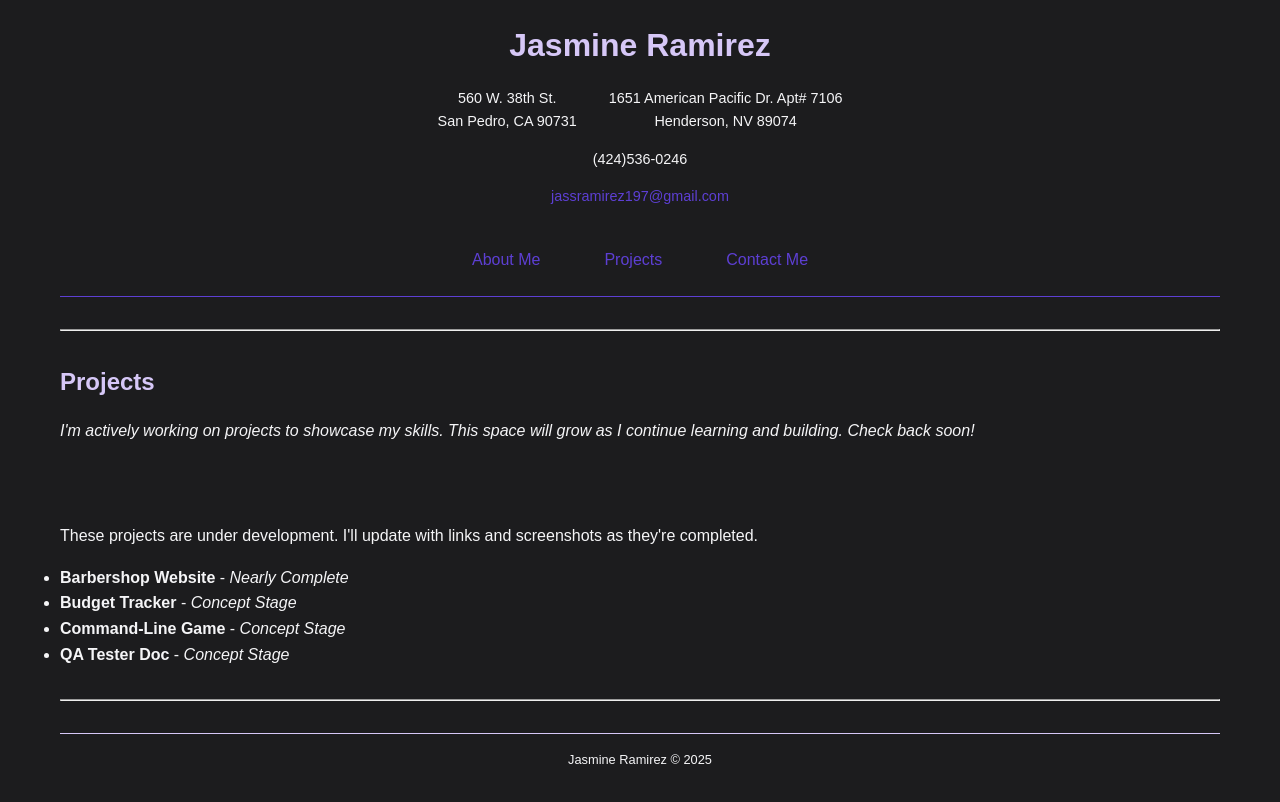
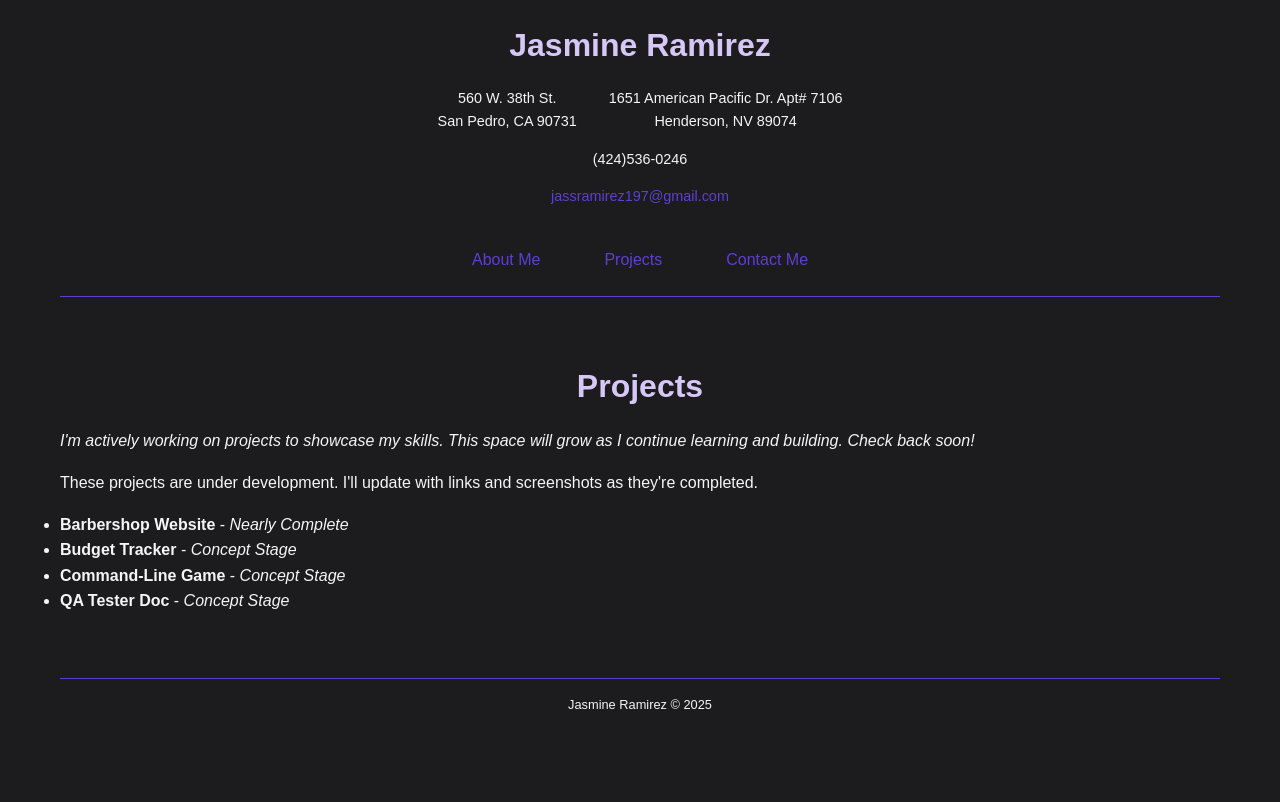
Before and after one commit to jassramirez197/jasmine-portfolio, a plain HTML site: page projects.html in a window 1280 px wide. Drawn offline with Linux system fonts and the light colour scheme.

Commit message:
Cleaned up layout issues: removed 70ch width, excess <hr> tags, section borders, and unnecessary project sections

```diff
--- a/projects.html
+++ b/projects.html
@@ -23,14 +23,10 @@
                 <a href="contact.html">Contact Me </a>
             </nav>
         </header>
-        <hr>
         <main>
             <section>
                 <h2>Projects</h2>
                 <p><em>I'm actively working on projects to showcase my skills. This space will grow as I continue learning and building. Check back soon!</em></p>
-            </section>
-
-            <section>
                 <p>These projects are under development. I'll update with links and screenshots as they're completed. </p>
                 <ul>
                     <li><strong>Barbershop Website</strong> - <em>Nearly Complete</em></li>
@@ -40,7 +36,6 @@
                 </ul>
             </section>
         </main>
-        <hr>
         <footer>
             <p>Jasmine Ramirez &copy; 2025</p>
         </footer>
--- a/style.css
+++ b/style.css
@@ -33,7 +33,6 @@ h1, h2, h3 {
 
 p {
     color: var(--off-white);
-    max-width: 70c;
     margin-bottom: 1em;
 }
 
@@ -78,7 +77,7 @@ nav {
 nav a {
     padding: 0.5rem 1rem;
     border-radius: 5px;
-    transition: background 0.3s ease, color 0.3 ease;
+    transition: background 0.3s ease, color 0.3s ease;
 }
 
 nav a:hover {
@@ -88,10 +87,9 @@ nav a:hover {
 
 main section, hero {
     padding: 2rem 0;
-    border-bottom: 1px solid var(--silver-gray);
 }
 
-hero h2 {
+h2 {
     font-size: 2rem;
     text-align: center;
     margin-bottom: 1rem;
@@ -123,14 +121,16 @@ button:hover {
 footer {
     text-align: center;
     font-size: 0.8rem;
-    color: var(--silver-gray);
+    color: var(--soft-gray);
     margin-top: 2rem;
     padding-top: 1rem;
-    border-top: 1px solid var(--lavender);
+    border-top: 1px solid var(--primary-purple);
 }
+
 
 section {
     transition: box-shadow 0.3s ease;
+    margin-bottom: 2rem;
 }
 section:hover {
     box-shadow: 0 4px 8px rgba(255, 255, 255, 0.05);
```
Also changed, not shown: about.html (+0 -2 lines), contact.html (+0 -2 lines), index.html (+0 -2 lines).
